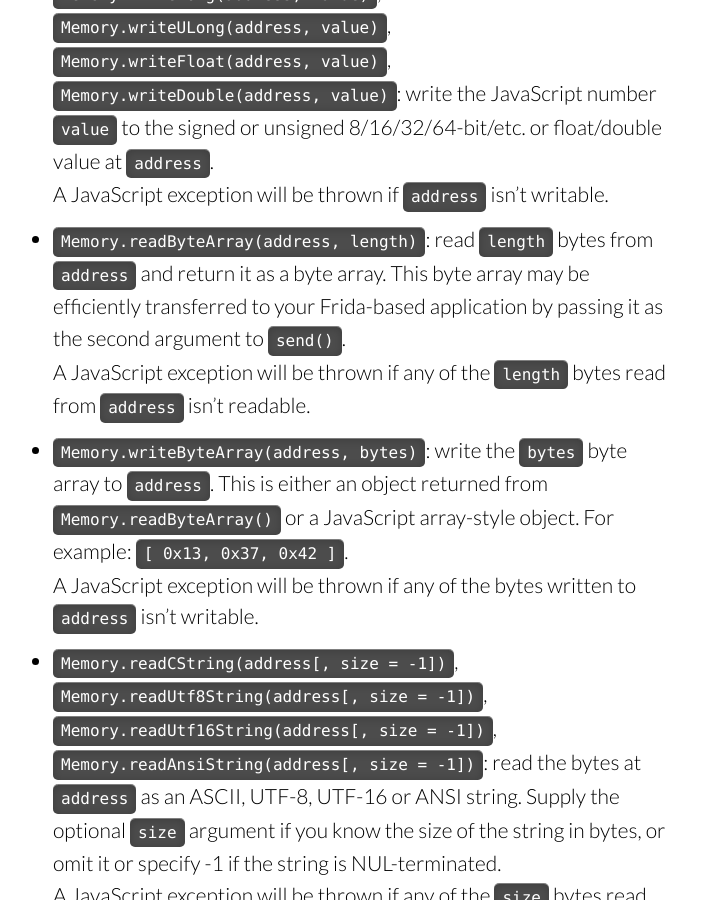
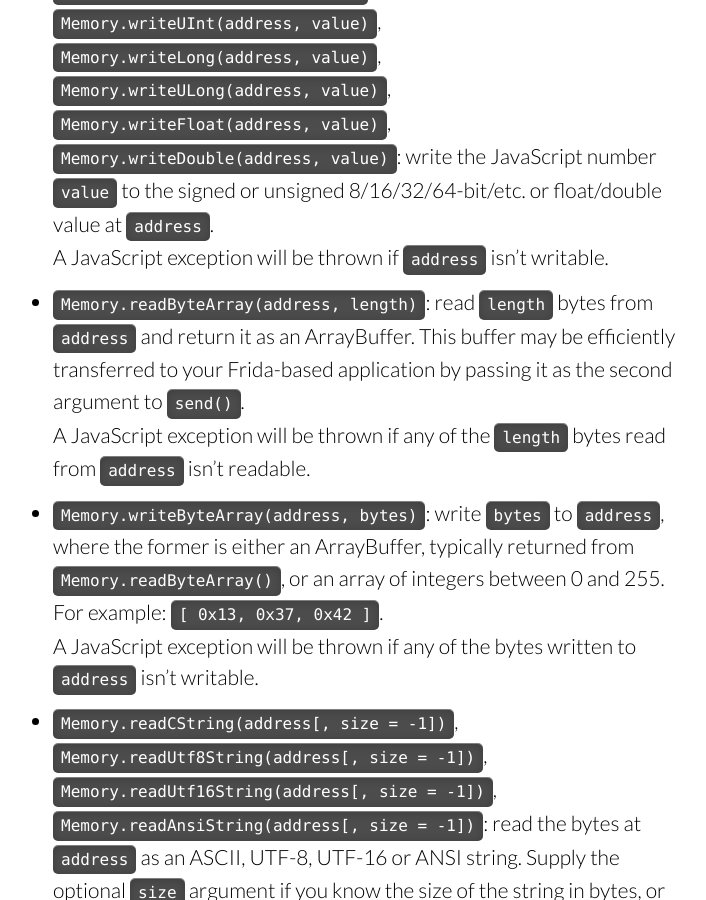
Before and after one commit to frida/frida-website, a Jekyll site: the page built from docs/javascript-api.md, in a window 1280 px wide and 900 px high, scrolled down 8832 px. Shown: the whole window, without its empty margins (198-904 px from the left). Built offline with Jekyll 4.4.1, drawn with Linux system fonts in a browser that asks for light colours; some web fonts are replaced; some of the changed text lies outside the part shown.

Commit message:
Update docs on send() and Memory.{read,write}ByteArray()

```diff
--- a/docs/javascript-api.md
+++ b/docs/javascript-api.md
@@ -43,9 +43,11 @@ permalink: /docs/javascript-api/
     to receive the next one.
 
 +   `send(message[, data])`: send the JavaScript object `message` to your
-    Frida-based application (it must be serializable to JSON). `data` may be
-    optionally passed to include a raw payload, like a buffer returned by
-    `Memory#readByteArray`.
+    Frida-based application (it must be serializable to JSON). If you also have
+    some raw binary data that you'd like to send along with it, e.g. you dumped
+    some memory using `Memory#readByteArray`, then you may pass this through the
+    optional `data` argument. This requires it to either be an ArrayBuffer or an
+    array of integers between 0 and 255.
 
 <div class="note">
   <h5>Performance considerations</h5>
@@ -301,16 +303,17 @@ Memory.protect(ptr("0x1234"), 4096, 'rw-');
     A JavaScript exception will be thrown if `address` isn't writable.
 
 +   `Memory.readByteArray(address, length)`: read `length` bytes from `address`
-    and return it as a byte array. This byte array may be efficiently
-    transferred to your Frida-based application by passing it as the second
-    argument to `send()`.
+    and return it as an ArrayBuffer. This buffer may be efficiently transferred
+    to your Frida-based application by passing it as the second argument to
+    `send()`.
 
     A JavaScript exception will be thrown if any of the `length` bytes read from
     `address` isn't readable.
 
-+   `Memory.writeByteArray(address, bytes)`: write the `bytes` byte array to
-    `address`. This is either an object returned from `Memory.readByteArray()`
-    or a JavaScript array-style object. For example: `[ 0x13, 0x37, 0x42 ]`.
++   `Memory.writeByteArray(address, bytes)`: write `bytes` to `address`, where
+    the former is either an ArrayBuffer, typically returned from
+    `Memory.readByteArray()`, or an array of integers between 0 and 255. For
+    example: `[ 0x13, 0x37, 0x42 ]`.
 
     A JavaScript exception will be thrown if any of the bytes written to
     `address` isn't writable.
```
